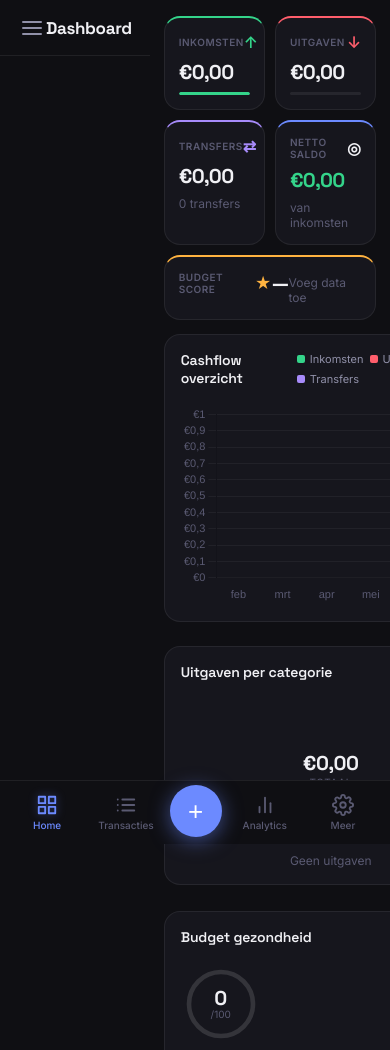
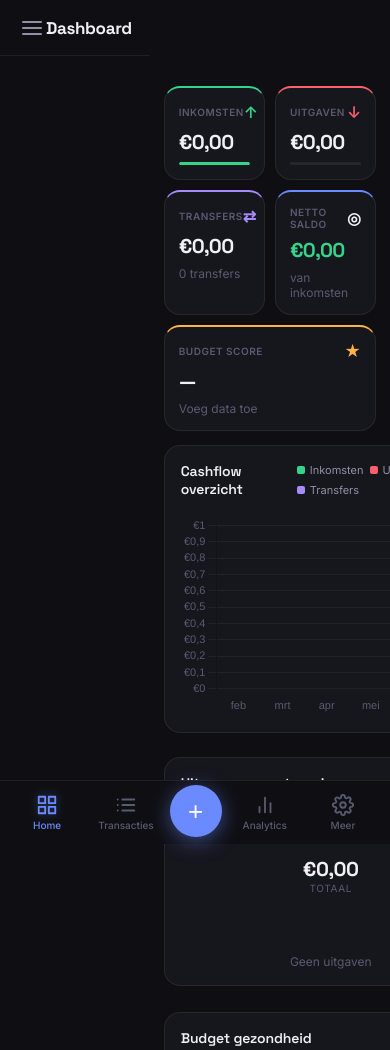
Before and after one commit to simplebart/budget-analyzer, a plain HTML site: page index.html in a window 390 px wide. Shown: the top 1050 px of the page. Drawn offline with nearby package versions, Linux system fonts and the light colour scheme; no server answers.

Commit message:
Enhance responsive styles for layout and elements
Updated styles for responsive layout and adjusted padding, margins, and widths for various elements.

```diff
--- a/style.css
+++ b/style.css
@@ -1429,9 +1429,21 @@ body {
 @media (max-width: 600px) {
 
   /* ── CORE LAYOUT ── */
-  .sidebar { display: none; }
-  .main { margin-left: 0; padding: 0 0 80px 0; }
+  .sidebar { display: none !important; }
+  .main {
+    margin-left: 0 !important;
+    max-width: 100vw !important;
+    width: 100vw !important;
+    padding: 72px 0 84px 0 !important; /* top: topbar height, bottom: nav height */
+    box-sizing: border-box;
+    overflow-x: hidden;
+  }
+  :root { --sidebar-w: 0px; }
   .bottom-nav { display: flex; }
+  .topbar { display: flex; }
+
+  /* Pages fill the screen properly */
+  .page { padding: 14px 14px 0; }
 
   /* ── TOPBAR — clean native feel ── */
   .topbar {
@@ -1462,8 +1474,6 @@ body {
   .topbar-action { display: none; }
 
   /* ── PAGE CONTENT ── */
-  .page { padding: 16px 14px; }
-
   /* Hide the big page title/header since topbar handles it */
   .page-header { display: none; }
 
@@ -1481,10 +1491,7 @@ body {
 
   /* Budget score spans full width */
   .kpi-score {
-    grid-column: 1 / -1;
-    display: flex;
-    align-items: center;
-    justify-content: space-between;
+    grid-column: 1 / -1 !important;
   }
 
   .kpi-value { font-size: 20px; }
@@ -1502,10 +1509,13 @@ body {
   /* ── CHARTS ── */
   .charts-row { flex-direction: column; gap: 12px; }
   .chart-wrap { height: 200px !important; }
-  .donut-wrap { width: 140px; height: 140px; }
-
-  /* Cashflow legend — horizontal scroll if needed */
+  .donut-wrap { width: 130px; height: 130px; }
+
+  /* Cashflow legend */
   .chart-legend { flex-wrap: wrap; gap: 6px; font-size: 11px; }
+
+  /* Cashflow card — prevent overflow */
+  .cashflow-card canvas { max-width: 100%; }
 
   /* ── HEALTH CARD ── */
   .health-body { flex-direction: column; gap: 12px; align-items: flex-start; }
```
